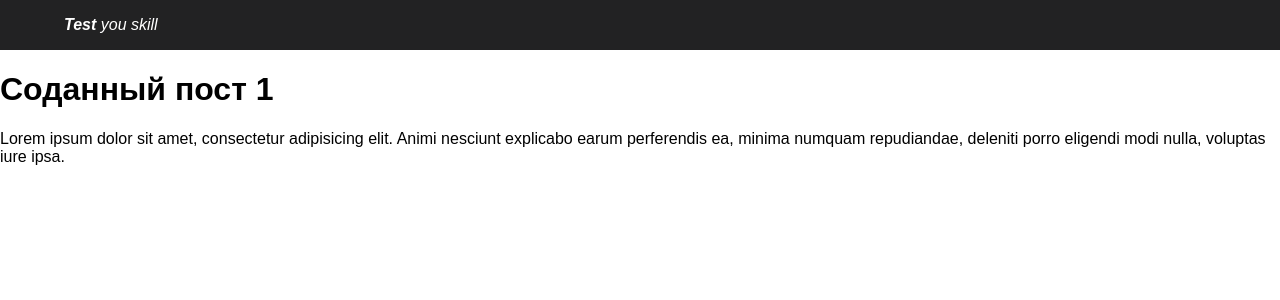
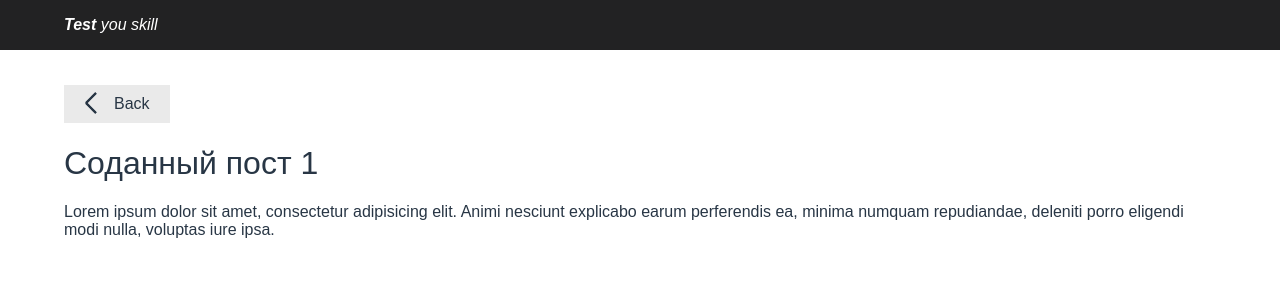
Before and after one commit to LKTN/Branch, a React app: page /110ec58a-a0f2-4ac4-8393-c866d813b8d1 in a window 1280 px wide. Shown: the top 300 px of the page. Built offline with nearby package versions, Linux system fonts and the light colour scheme.

Commit message:
DetailPost and backButton are implemented

```diff
--- a/src/components/App.jsx
+++ b/src/components/App.jsx
@@ -1,6 +1,6 @@
 import React from 'react';
 import { BrowserRouter, Route, Switch } from 'react-router-dom';
-import DetailView from './DetailView.jsx';
+import DetailView from './DetailPost.jsx';
 import Header from './Header.jsx';
 import IndexWrapper from './IndexWrapper.jsx';
 
--- /dev/null
+++ b/src/components/BackButton.jsx
@@ -0,0 +1,10 @@
+import React from 'react';
+
+let BackButton = (props) => (
+  <button
+    className={`backButton ${props.className ? props.className : ''}`}
+    onClick={ () => {props.goBack()} }
+  >Back</button>
+);
+
+export default BackButton;
--- /dev/null
+++ b/src/components/BackButton.scss
@@ -0,0 +1,29 @@
+.backButton {
+  color: #283645;
+  padding: 10px 20px 10px 50px;
+  width: max-content;
+  position: relative;
+  background-color: #eaeaea;
+  cursor: pointer;
+  border: none;
+
+  &::before {
+    content: '';
+    position: absolute;
+    border-top: 2px solid #283645;
+    border-left: 14px solid #283645;
+    transform: rotate(-45deg);
+    left: 20px;
+    top: 12px;
+  }
+
+  &::after {
+    content: '';
+    position: absolute;
+    border-top: 2px solid #283645;
+    border-left: 14px solid #283645;
+    transform: rotate(45deg);
+    left: 20px;
+    top: 22px;
+  }
+}
--- /dev/null
+++ b/src/components/DetailPost.jsx
@@ -0,0 +1,18 @@
+import React from 'react';
+import { connect } from 'react-redux';
+import BackButton from './BackButton.jsx'
+
+let DetailView = (props) => {
+  var currentPost = props.posts.find(post => post.id === props.match.params.id);
+  return (
+    <div className='detailPost'>
+      <BackButton className='detailPost__backButton' goBack={props.history.goBack} />
+      <h1 className='detailPost__topic'>{currentPost.topic}</h1>
+      <p className='detailPost__text'>{currentPost.text}</p>
+    </div>
+  )
+}
+
+DetailView = connect(state => state)(DetailView);
+
+export default DetailView;
--- /dev/null
+++ b/src/components/DetailPost.scss
@@ -0,0 +1,16 @@
+.detailPost {
+  margin: 0 5%;
+  color: #283645;
+
+  &__topic {
+    font-weight: normal;
+  }
+
+  &__text {
+
+  }
+
+  &__backButton {
+    margin-top: 35px;
+  }
+}
--- a/src/components/DetailView.jsx
+++ /dev/null
@@ -1,22 +0,0 @@
-import React from 'react';
-import { connect } from 'react-redux';
-
-let DetailView = (props) => {
-  console.log(props);
-  var currentPost = props.posts.find(post => post.id === props.match.params.id);
-
-  return (
-    <div>
-      <h1>{currentPost.topic}</h1>
-      <p>{currentPost.text}</p>
-    </div>
-  )
-}
-
-const mapStateToProps = (state) => {
-  return state;
-};
-
-DetailView = connect(mapStateToProps)(DetailView);
-
-export default DetailView;
--- a/src/components/Filter.jsx
+++ b/src/components/Filter.jsx
@@ -4,7 +4,7 @@ import { toggleFilter } from '../actions/index.js'
 
 let Filter = (props) => {
   return (
-    <div className={`filter ${props.className}`} onClick={() => props.onFilterClick()}>
+    <div className={`filter ${props.className ? props.className : ''}`} onClick={() => props.onFilterClick()}>
       <span className='filter__text'>{props.showAll ? 'Скрыть' : 'Показать еще'}</span>
     </div>
   )
--- a/src/components/Form.jsx
+++ b/src/components/Form.jsx
@@ -5,7 +5,7 @@ import { addPost } from '../actions/index.js';
 class Form extends React.Component {
   render() {
     return (
-      <form className={`form ${this.props.className}`}>
+      <form className={`form ${this.props.className ? this.props.className : ''}`}>
         <p className='form__header'>Форма создания поста</p>
         <input type='text' name='postName' className='form__postName' placeholder='Название поста' ref={ (topic) => {this.topic = topic} }/>
         <textarea rows="10" cols="45" name="postText" className='form__postText' placeholder='Содержание поста' ref={ (text) => {this.text = text} }></textarea>
--- a/src/components/Post.scss
+++ b/src/components/Post.scss
@@ -1,5 +1,4 @@
 .post {
-  list-style-type: none;
   color: #283645;
 
   &--active {
--- a/src/style.scss
+++ b/src/style.scss
@@ -4,3 +4,5 @@
 @import "components/Form.scss";
 @import "components/Post.scss";
 @import "components/Filter.scss";
+@import "components/DetailPost.scss";
+@import "components/BackButton.scss";
```
Also changed, not shown: src/dist/bundle.js.
